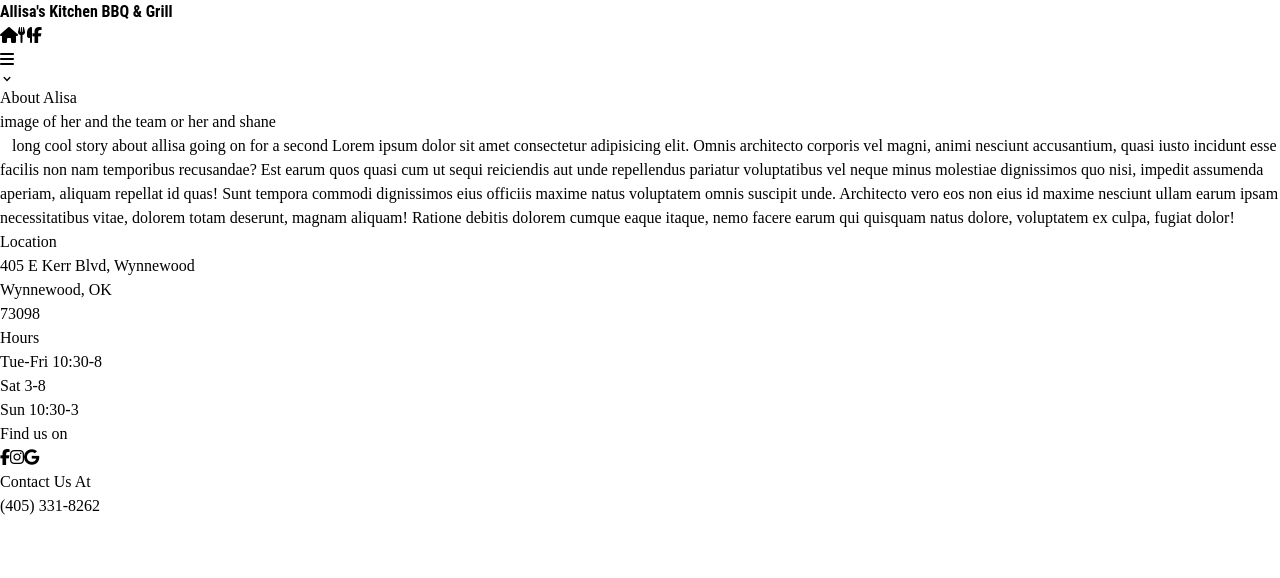
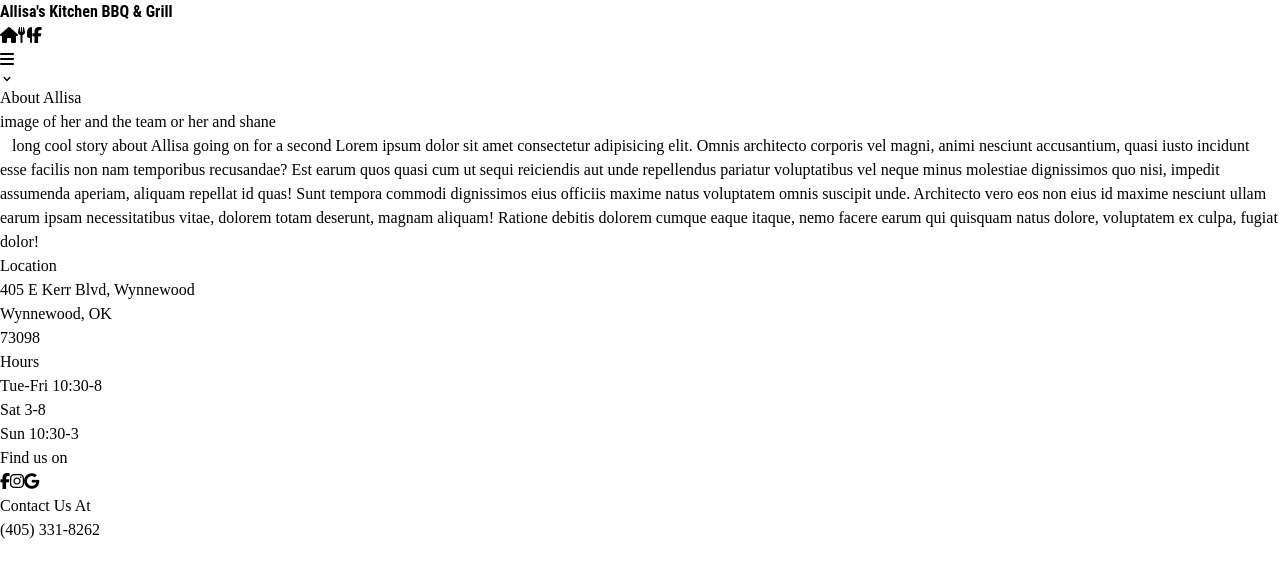
Before and after one commit to deadlykittensgs/allisasBBQ, a React (Vite) app: page /about in a window 1280 px wide. Shown: the top 578 px of the page. Built offline with nearby package versions, Linux system fonts and the light colour scheme.

Commit message:
icon added to page top and typos fixed

```diff
--- a/index.html
+++ b/index.html
@@ -3,7 +3,7 @@
   <head>
     <link rel="stylesheet" href="https://cdnjs.cloudflare.com/ajax/libs/font-awesome/6.5.2/css/all.min.css" integrity="sha512-SnH5WK+bZxgPHs44uWIX+LLJAJ9/2PkPKZ5QiAj6Ta86w+fsb2TkcmfRyVX3pBnMFcV7oQPJkl9QevSCWr3W6A==" crossorigin="anonymous" referrerpolicy="no-referrer" />
     <meta charset="UTF-8" />
-    <link rel="icon" type="image/svg+xml" href="/vite.svg" />
+    <link rel="icon" type="image/svg+xml" href="https://www.svgrepo.com/show/490738/food-restaurant.svg" />
     <meta name="viewport" content="width=device-width, initial-scale=1.0" />
     <title>Alisa's BBQ</title>
   </head>
--- a/src/Pages/About.jsx
+++ b/src/Pages/About.jsx
@@ -6,12 +6,12 @@ export default function About() {
   return ( <>
     <Header/>
     <div className='flex flex-col  p-10'>
-      <h1 className=' p-5 flex items-center justify-center text-[2rem]'>About Alisa</h1>
+      <h1 className=' p-5 flex items-center justify-center text-[2rem]'>About Allisa</h1>
 
 
       <div className=' mb-10 bg-slate-300 flex-1 min-w-[200px] min-h-[200px]'> image of her and the team or her and shane </div>
 
-      <p>&nbsp;&nbsp; long cool story about allisa going on for a second Lorem ipsum dolor sit amet consectetur adipisicing elit. Omnis architecto corporis vel magni, animi nesciunt accusantium, quasi iusto incidunt esse facilis non nam temporibus recusandae? Est earum quos quasi cum ut sequi reiciendis aut unde repellendus pariatur voluptatibus vel neque minus molestiae dignissimos quo nisi, impedit assumenda aperiam, aliquam repellat id quas! Sunt tempora commodi dignissimos eius officiis maxime natus voluptatem omnis suscipit unde. Architecto vero eos non eius id maxime nesciunt ullam earum ipsam necessitatibus vitae, dolorem totam deserunt, magnam aliquam! Ratione debitis dolorem cumque eaque itaque, nemo facere earum qui quisquam natus dolore, voluptatem ex culpa, fugiat dolor!</p>
+      <p>&nbsp;&nbsp; long cool story about Allisa going on for a second Lorem ipsum dolor sit amet consectetur adipisicing elit. Omnis architecto corporis vel magni, animi nesciunt accusantium, quasi iusto incidunt esse facilis non nam temporibus recusandae? Est earum quos quasi cum ut sequi reiciendis aut unde repellendus pariatur voluptatibus vel neque minus molestiae dignissimos quo nisi, impedit assumenda aperiam, aliquam repellat id quas! Sunt tempora commodi dignissimos eius officiis maxime natus voluptatem omnis suscipit unde. Architecto vero eos non eius id maxime nesciunt ullam earum ipsam necessitatibus vitae, dolorem totam deserunt, magnam aliquam! Ratione debitis dolorem cumque eaque itaque, nemo facere earum qui quisquam natus dolore, voluptatem ex culpa, fugiat dolor!</p>
 
 
 
--- a/src/Pages/Home.jsx
+++ b/src/Pages/Home.jsx
@@ -92,7 +92,7 @@ if(number == 1 && direction == "down" ){
     </div>
 {/* about us  */}
     <div className='bg-amber-50 flex flex-col items-center justify-evenly  w-screen min-w-[50%] h-[350px] px-[30px]'>
-      <h2 className=' font-medium text-[1.9rem]' >About Alissa</h2>
+      <h2 className=' font-medium text-[1.9rem]' >About Allisa</h2>
       <h2>We know our BBQ</h2>
       <p className=''>This will be an about allisa page telling about her food and anything else you would want here </p>
       <div><a href='about' className='bg-red-700 text-slate-100 p-4 py-2 rounded' >Read More</a></div>
```
